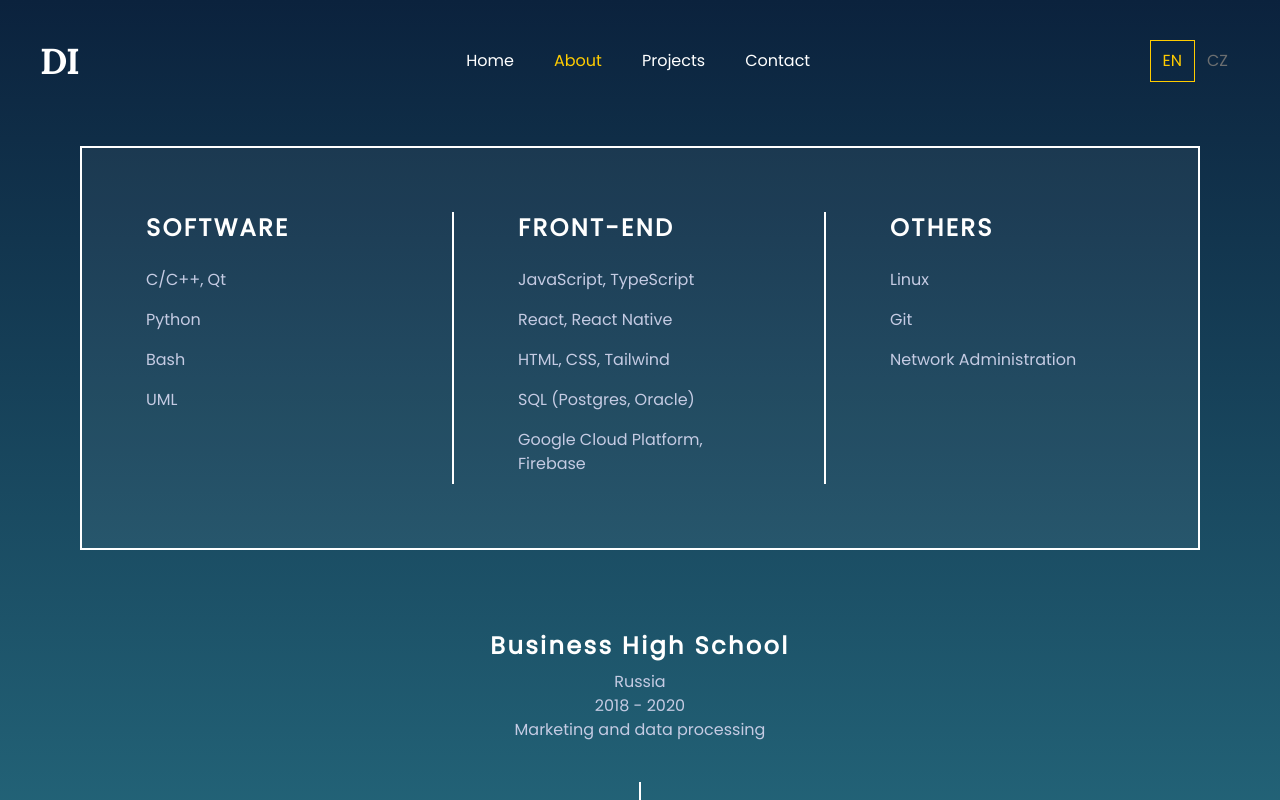
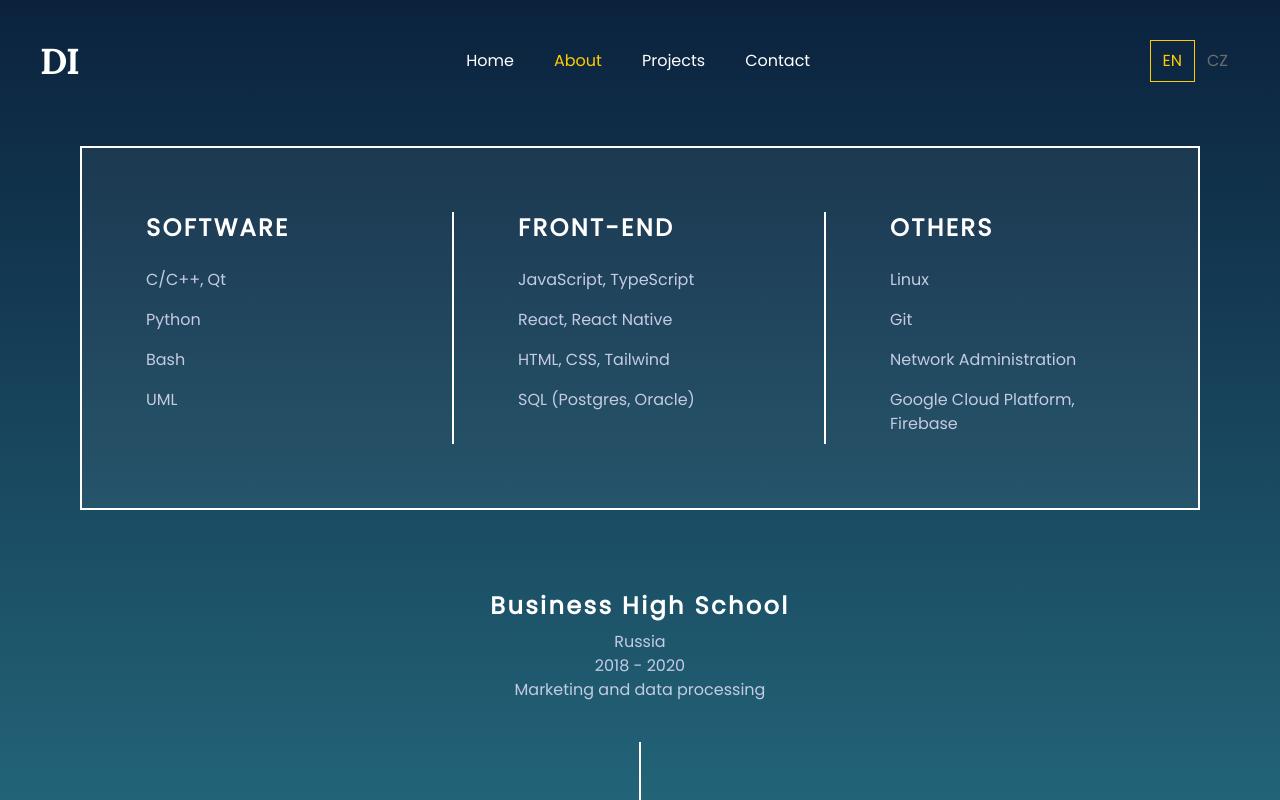
Before and after one commit to lasjdhu/web-page, a React (Create React App) app: page /about in a window 1280 px wide. Shown: the top 800 px of the page. Built offline with nearby package versions, Linux system fonts and the light colour scheme.

Commit message:
ci: fix dependencies

```diff
--- a/package.json
+++ b/package.json
@@ -19,7 +19,6 @@
 		]
 	},
 	"dependencies": {
-		"cra-template": "1.2.0",
 		"i18next": "^22.4.10",
 		"intl-pluralrules": "^2.0.1",
 		"react": "^18.2.0",
@@ -31,6 +30,7 @@
 		"react-social-icons": "^5.15.0"
 	},
 	"devDependencies": {
+		"@babel/plugin-proposal-private-property-in-object": "^7.21.11",
 		"eslint": "^8.49.0",
 		"eslint-plugin-react": "^7.33.2",
 		"prettier": "^3.0.3"
--- a/src/data.js
+++ b/src/data.js
@@ -34,10 +34,6 @@ export const web = [
 		id: 3,
 		name: 'SQL (Postgres, Oracle)',
 	},
-	{
-		id: 4,
-		name: 'Google Cloud Platform, Firebase',
-	},
 ];
 
 export const admin = [
@@ -50,7 +46,11 @@ export const admin = [
 		name: 'Git',
 	},
 	{
-		id: 3,
+		id: 2,
 		name: 'Network Administration',
 	},
+	{
+		id: 3,
+		name: 'Google Cloud Platform, Firebase',
+	},
 ];
--- a/src/i18n/locales/cz.json
+++ b/src/i18n/locales/cz.json
@@ -20,7 +20,7 @@
 	"vut_area": "Informační technologie",
 	"this_page": "Tato webová stránka :)",
 	"gol": "Hra života",
-	"gol_description": "Celulární automat, uživatel pouze určí výchozí konfiguraci a dále již hra běží automaticky.",
+	"gol_description": "Celulární automat, který svým chováním připomíná vývoj buňek. Uživatel určí výchozí konfiguraci a dále již hra běží automaticky.",
 	"gnc": "GNC",
 	"gnc_description": "Open source dynamický hub, určený pro lepší konfiguraci inteligentního distributora kompilačních úloh distcc.",
 	"soon": "Již brzy . . ."
--- a/src/index.css
+++ b/src/index.css
@@ -35,13 +35,13 @@
 
 @layer base {
 	html {
-		font-family: 'Poppins', sans-serif;
+		font-family: 'Poppins';
 		overflow-x: hidden;
 		overflow-y: scroll;
 	}
 
 	h1 {
-		font-family: 'Lora', serif;
+		font-family: 'Lora';
 	}
 
 	main {
```
Also changed, not shown: 1 other file (tests, documents, lock files or other folders).
